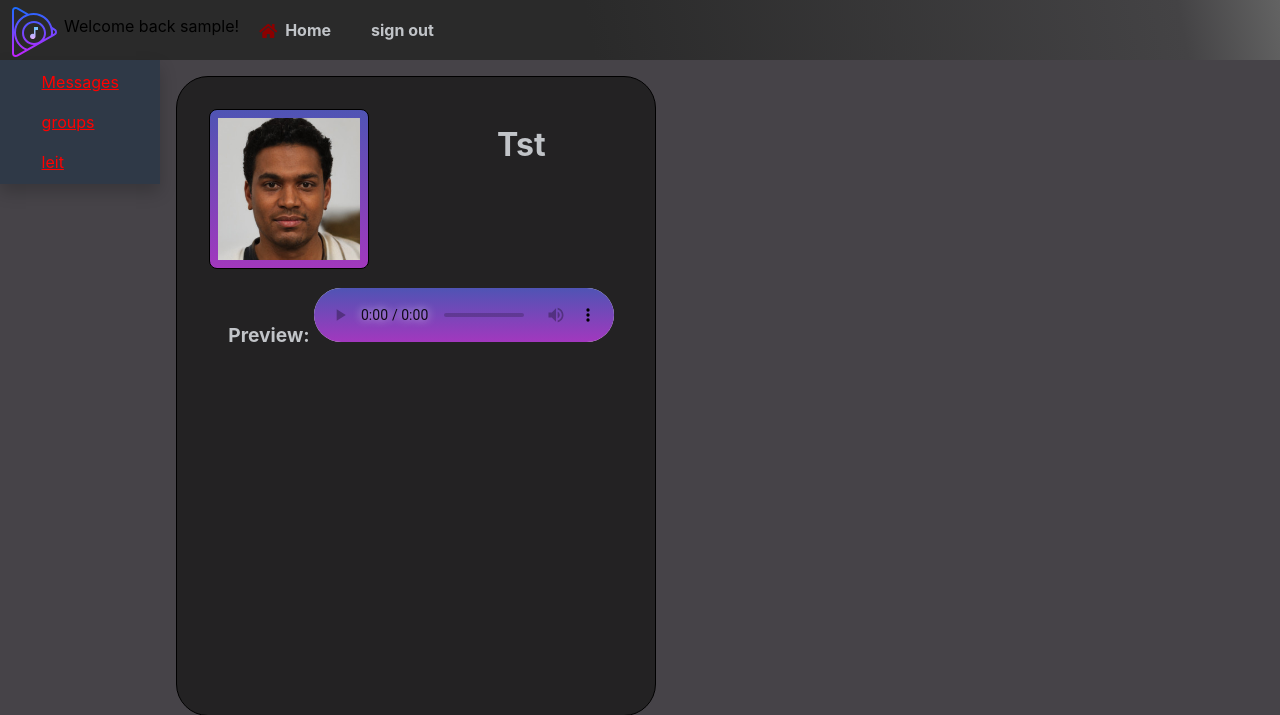
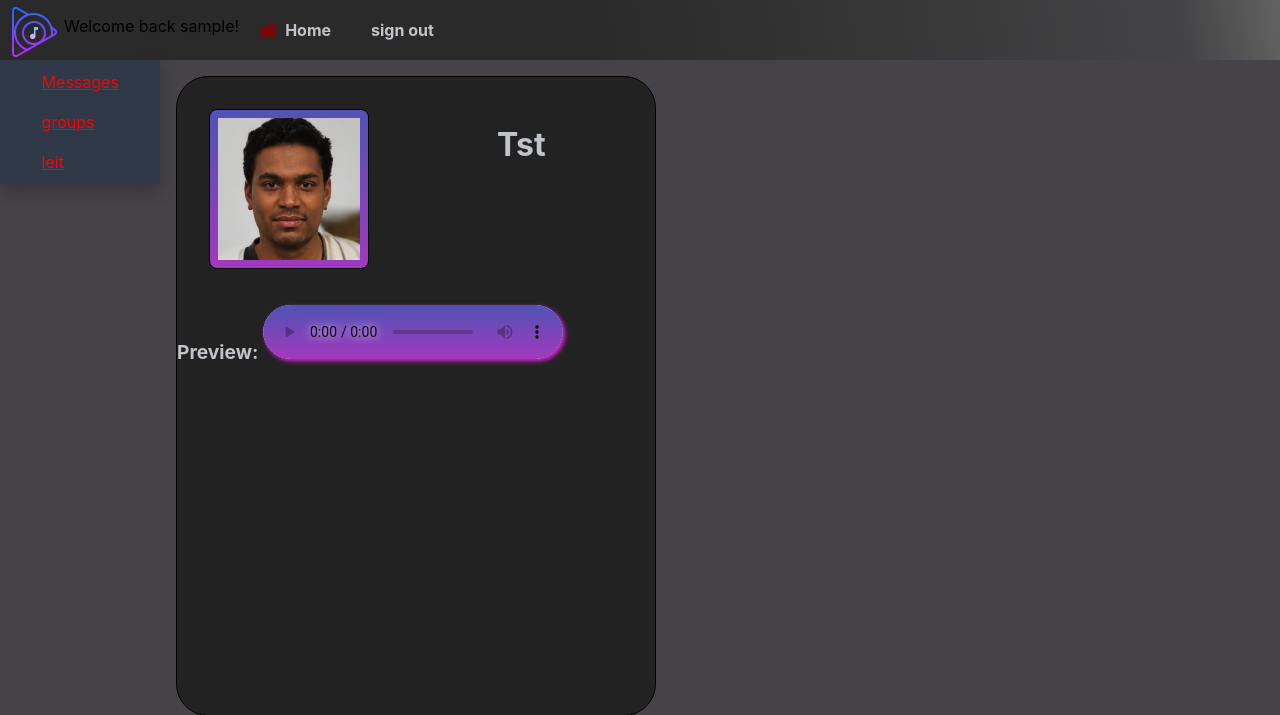
Before and after one commit to Vef2-musc/Project-Lets-Make-Music, a Flask app: page /home in a window 1280 px wide. Shown: the top 715 px of the page. Run offline with Flask 2, Linux system fonts and the light colour scheme; the visitor is signed in with stand-in values (Sample User, id 1); some libraries are stand-ins or nearby versions.

Commit message:
gerði fancy stuff

```diff
--- a/static/main.css
+++ b/static/main.css
@@ -233,14 +233,28 @@ table caption {
     font-weight: bold;
     text-decoration: none;
 }
-.audio{
+.preview-audio{
+    align-content: center;
+    top: 40%;
+}
+.preview{
     position: absolute;
     color: #c1c4c8;
-    margin-block-start: 11em;
-    margin-inline-start: -9em;
     font-size: larger;
     font-weight: bold;
     text-decoration: none;
+}
+audio
+{
+transition:all 0.5s linear;
+box-shadow: 2px 2px 4px 0px #e21de2;
+border-radius:2em ;
+}
+audio:hover, audio:focus, audio:active
+{
+box-shadow: 15px 15px 20px black;
+transform: scale(1.05);
+border-radius: 2em;
 }
 audio::-webkit-media-controls-panel {
     background:  linear-gradient(180deg, rgba(79,84,180,1) 0%, rgba(162,56,190,1) 100%);
--- a/templates/acthomepage.html
+++ b/templates/acthomepage.html
@@ -6,6 +6,7 @@
 		<meta charset="utf-8">
 		<title>{% block title %}{% endblock %}</title>
 		<link rel="stylesheet" href="{{ url_for('static', filename='main.css') }}">
+        <script src="scripts/animation.js"></script>
 		<link rel="stylesheet" href="https://use.fontawesome.com/releases/v5.7.1/css/all.css">
         <meta name="viewport" content="width=device-width, initial-scale=1.0">
 	</head>
@@ -41,11 +42,13 @@
                         <div class="profiles">
                             <img class="mynd" src="{{ url_for('static',filename='mynd1.jpg') }}" alt="{{ item }}">
                             <span class="name">Tst</span>
-                            <span class="audio">Preview:
-                                <audio controls class="audio-controls">
-                                    <source src="{{ url_for('static',filename='song1.mp3') }}" type="audio/mpeg">
-                                </audio>
-                            </span>
+                            <div class="preview-audio">
+                                <span class="preview">Preview:
+                                    <audio controls class="audio-controls">
+                                        <source src="{{ url_for('static',filename='song1.mp3') }}" type="audio/mpeg">
+                                    </audio>
+                                </span>
+                            </div>
                         </div>
                         <tr>
                             <td data-label="Nafn">Tst</td>
```
